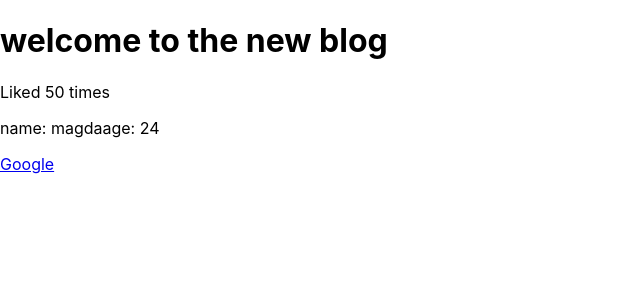
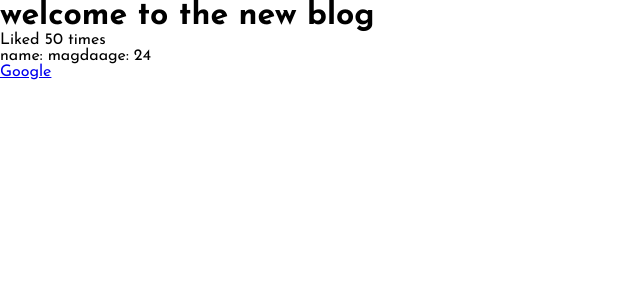
Before and after one commit to Ma9da/react-practicing, a React (Create React App) app: page / in a window 1280 px wide. Shown: the top 300 px of the page, without its empty margins (0-640 px from the left). Built offline with nearby package versions, Linux system fonts and the light colour scheme.

Commit message:
added: general styling

```diff
--- a/src/index.css
+++ b/src/index.css
@@ -1,13 +1,7 @@
-body {
+@import url('https://fonts.googleapis.com/css2?family=Josefin+Sans:wght@100;400;700&display=swap');
+*{
+  font-family: 'Josefin Sans', sans-serif;
+  padding: 0;
   margin: 0;
-  font-family: -apple-system, BlinkMacSystemFont, 'Segoe UI', 'Roboto', 'Oxygen',
-    'Ubuntu', 'Cantarell', 'Fira Sans', 'Droid Sans', 'Helvetica Neue',
-    sans-serif;
-  -webkit-font-smoothing: antialiased;
-  -moz-osx-font-smoothing: grayscale;
+  box-sizing: border-box;
 }
-
-code {
-  font-family: source-code-pro, Menlo, Monaco, Consolas, 'Courier New',
-    monospace;
-}
```
